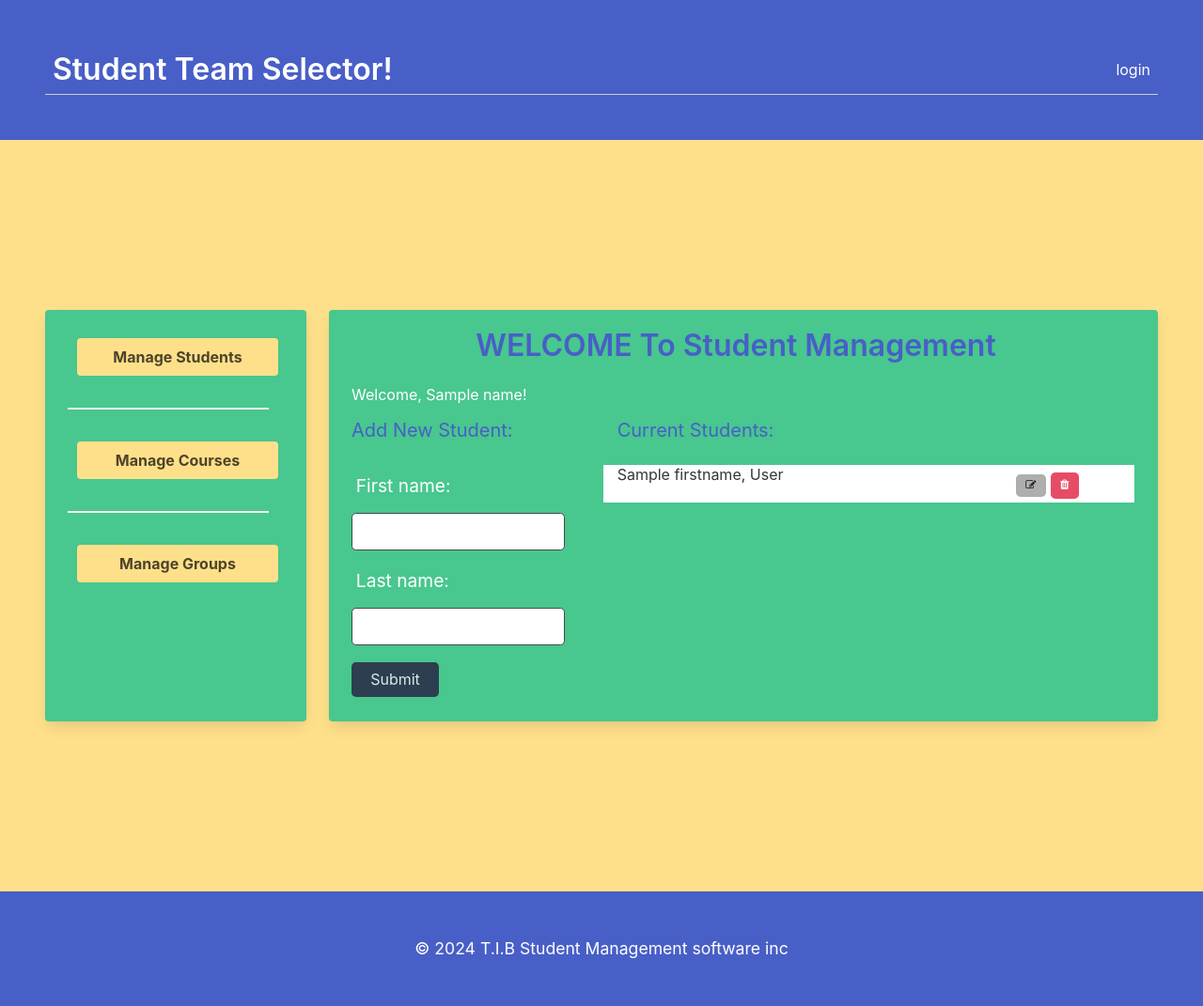
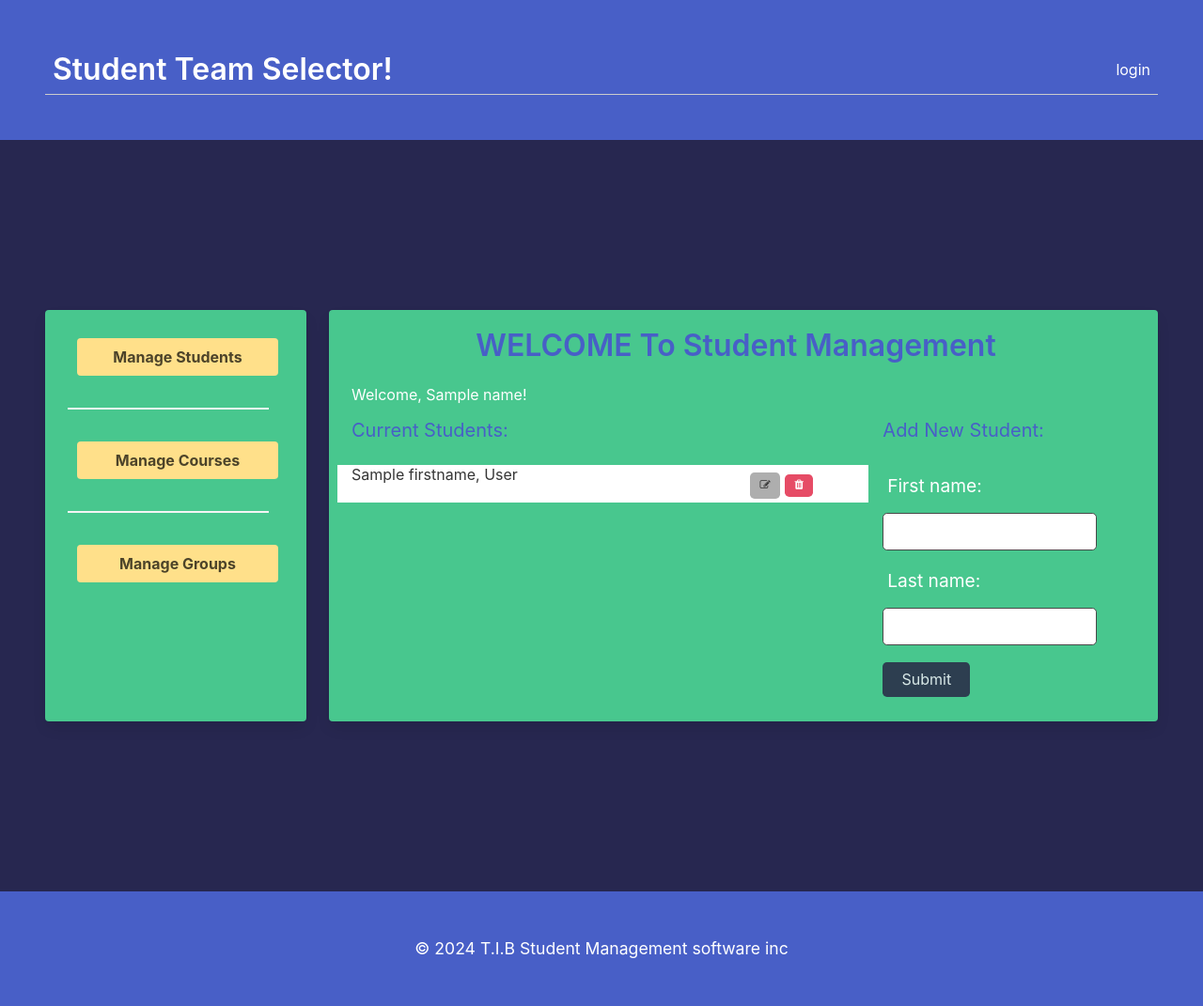
Before and after one commit to TreyLathe/teams_problem_solution, a Node project: template views/student.handlebars in a window 1280 px wide. Shown: the whole page at 94% size. Run offline with Node 20 templates, Linux system fonts and the light colour scheme; the template is opened without the code that fills it: most values are stand-ins (such as "Sample title", 1, 10 or a date in 2020); some libraries are stand-ins or nearby versions.

Commit message:
moved the add student to right and updated some links

```diff
--- a/public/css/style.css
+++ b/public/css/style.css
@@ -21,7 +21,7 @@ h1 a{
     color:#edd603;
 }
 body{
-    background-color: rgb(17, 17, 59);
+    background-color: rgb(39, 39, 80);
     color: white;
 }
 
@@ -60,3 +60,6 @@ body{
 
     margin-top: 0.5rem;
 }
+.new-project-form{
+    border-radius: 1px solid white;
+}
--- a/public/js/addGroup.js
+++ b/public/js/addGroup.js
@@ -8,7 +8,6 @@ const newFormHandler = async (event) => {
   const student_id = 2;
   const course_id = 1;
   const project_name = document.querySelector('#projectname').value.trim();
-console.log(group_id && group_name && project_name && student_id && course_id);
   if (group_id && group_name && project_name && student_id && course_id) {
     const response = await fetch(`/api/groups`, {
       method: 'POST',
@@ -27,8 +26,8 @@ console.log(group_id && group_name && project_name && student_id && course_id);
 };
 
 const delButtonHandler = async (event) => {
-  if (event.target.hasAttribute('data-id')) {
-    const id = event.target.getAttribute('data-id');
+  if (event.target.hasAttribute('data-id-del')) {
+    const id = event.target.getAttribute('data-id-del');
 
     const response = await fetch(`/api/groups/${id}`, {
       method: 'DELETE',
--- a/views/course.handlebars
+++ b/views/course.handlebars
@@ -35,9 +35,8 @@
                 <h4><a href="/courses/course/{{course.id}}">{{course.classname}}</a></h4>
             </div>
             <div class="col-md-3">
-                <a href="/courses/course/{{course.id}}">
-                <button class="btn btn-sm btn-darkgrey" data-id-put="{{course.id}}"><i class="fa fa-edit"></i></button>
-                <a class="btn btn-sm btn-danger" data-id-del="{{course.id}}"><i class="fa fa-trash"></i></a>
+                <a class="btn btn-sm btn-darkgrey" href="/courses/course/{{course.id}}" data-id-put="{{course.id}}"><i class="fa fa-edit"></i></a>
+                <button class="btn btn-sm btn-danger" data-id-del="{{course.id}}"><i class="fa fa-trash"></i></button>
 
             </div>
         </div>
--- a/views/groups.handlebars
+++ b/views/groups.handlebars
@@ -34,7 +34,7 @@
                 <h4><a href="/student/{{group.group_id}}">{{group.group_id}}, {{group.group_name}}, {{group.project_name}}, {{group.student_id}},{{group.course_id}}</a></h4>
             </div>
             <div class="col-md-3">
-                <button class="btn btn-sm btn-danger" data-id="{{group.group_id}}"><i class="fa fa-trash"></i></button>
+                <button class="btn btn-sm btn-danger" data-id-del="{{group.group_id}}"><i class="fa fa-trash"></i></button>
             </div>
         </div>
         {{/each}}
--- a/views/layouts/main.handlebars
+++ b/views/layouts/main.handlebars
@@ -36,7 +36,7 @@
 
     <main>
 
-<section class="hero is-warning is-fullheight">
+<section class="hero is-fullheight">
   <div class="hero-body">
 <div class="tile is-ancestor">
   <div class="tile is-3 is-vertical is-parent ">
--- a/views/student.handlebars
+++ b/views/student.handlebars
@@ -5,6 +5,26 @@
 </div>
 
 <div class="row mt-4">
+
+
+    {{#if students.length}}
+    <div class="col-md-8 project-list">
+        <h3 class="subtitle is-info has-text-link">Current Students:</h3>
+
+        {{#each students as |student|}}
+        <div class="row mb-2 table is-bordered pb-1">
+            <div class="col-md-9">
+                <h4><a href="/students/student/{{student.id}}">{{student.firstname}}, {{student.lastname}}</a></h4>
+            </div>
+            <div class="col-md-3">
+                    <a class="btn btn-sm btn-darkgrey" href="/students/student/{{student.id}}" data-id-put="{{student.id}}"><i class="fa fa-edit"></i></a>
+                    <button class="btn btn-sm btn-danger" data-id-del="{{student.id}}"><i class="fa fa-trash"></i></button>
+
+            </div>
+        </div>
+        {{/each}}
+    </div>
+    {{/if}}
     <div class="col-md-4">
         <h3 class="subtitle is-info has-text-link">Add New Student:</h3>
 
@@ -22,26 +42,6 @@
             </div>
         </form>
     </div>
-
-    {{#if students.length}}
-    <div class="col-md-8 project-list">
-        <h3 class="subtitle is-info has-text-link">Current Students:</h3>
-
-        {{#each students as |student|}}
-        <div class="row mb-2 table is-bordered pb-1">
-            <div class="col-md-9">
-                <h4><a href="/students/student/{{student.id}}">{{student.firstname}}, {{student.lastname}}</a></h4>
-            </div>
-            <div class="col-md-3">
-                <a href="/students/student/{{student.id}}">
-                    <button class="btn btn-sm btn-darkgrey" data-id-put="{{student.id}}"><i class="fa fa-edit"></i></button>
-                    <a class="btn btn-sm btn-danger" data-id-del="{{student.id}}"><i class="fa fa-trash"></i></a>
-
-            </div>
-        </div>
-        {{/each}}
-    </div>
-    {{/if}}
 </div>
 
 <script src="./js/addStudent.js"></script>
```
